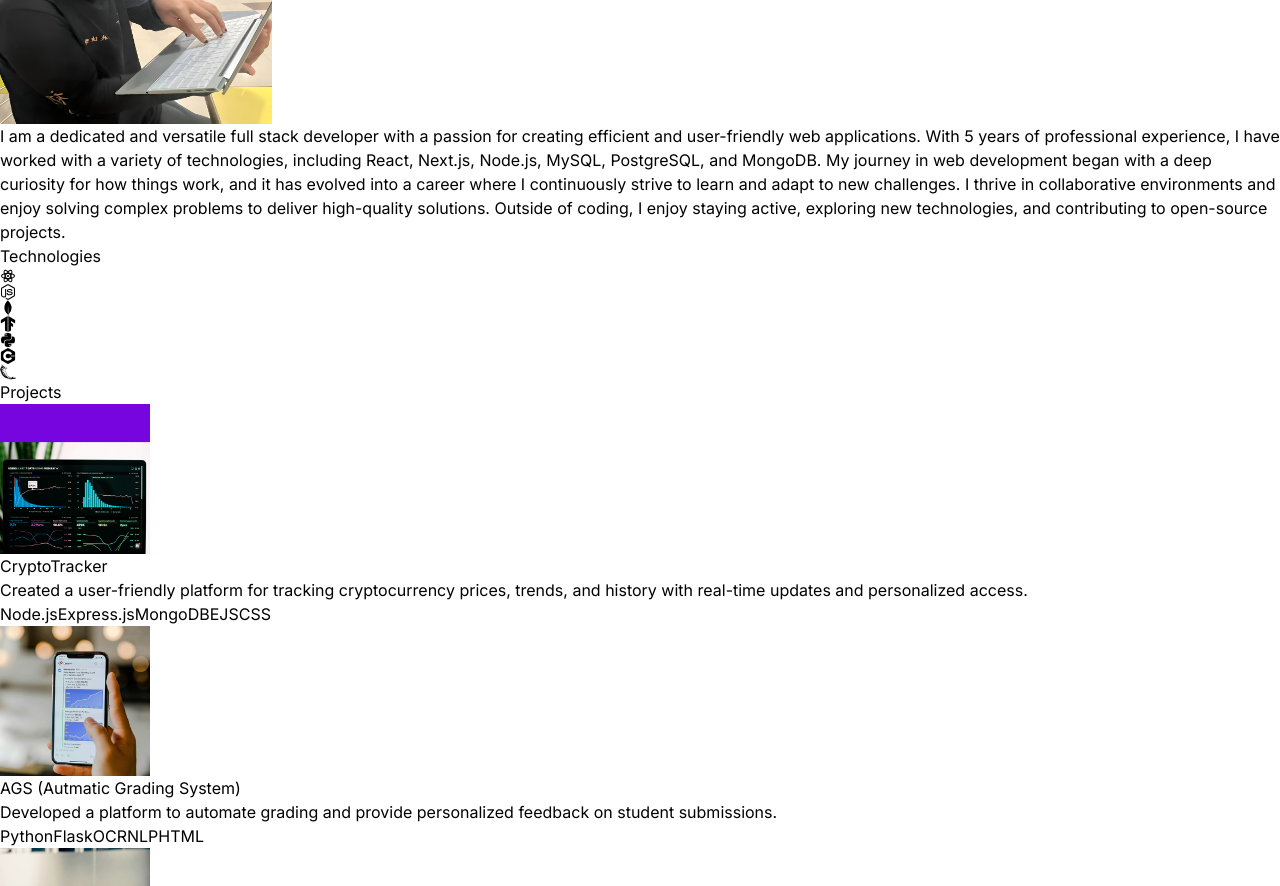
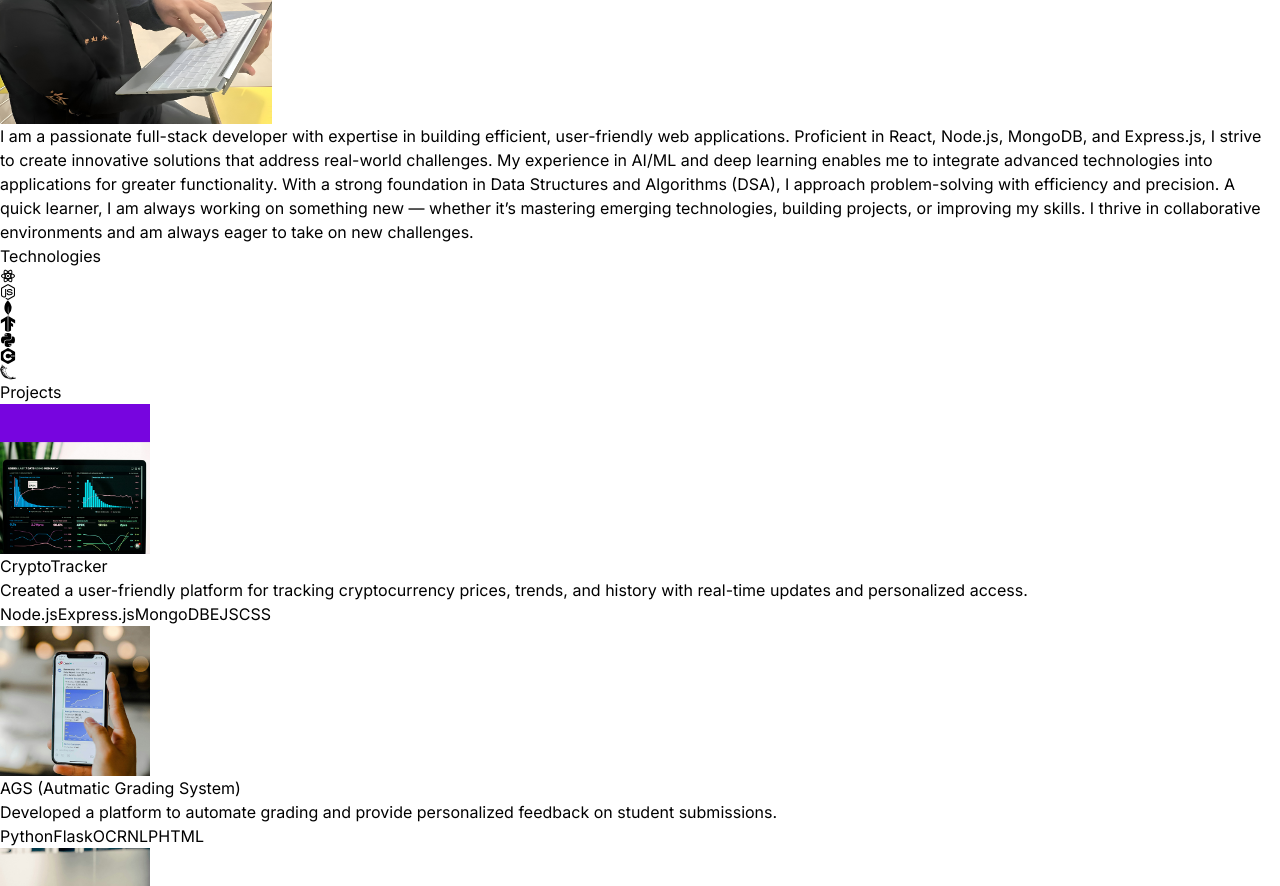
Before and after one commit to nottherealhuman69/portfolio, a React (Vite) app: page / in a window 1280 px wide. Shown: the part 1240-2126 px from the top of the page. Built offline with nearby package versions, Linux system fonts and the light colour scheme.

Commit message:
modifying About Me

```diff
--- a/src/constants/index.js
+++ b/src/constants/index.js
@@ -4,7 +4,7 @@ import project3 from "../assets/projects/project-3.jpg";
 import project4 from "../assets/projects/project-4.jpg";
 
 export const HERO_CONTENT = `I am a passionate full-stack developer with a strong foundation in building scalable and efficient web applications. With expertise in front-end technologies like React and a solid grasp of back-end systems including Node.js, MongoDB, and Express.js, I deliver solutions that are both robust and user-focused. My experience extends to integrating AI/ML capabilities into applications, solving real-world problems through innovative designs, and conducting research in cutting-edge fields. Additionally, my advanced problem-solving skills are demonstrated through my proficiency on LeetCode, particularly in Dynamic Programming, Backtracking, and Divide and Conquer, which further enhance my ability to design optimal and efficient systems.`;
-export const ABOUT_TEXT = `I am a dedicated and versatile full stack developer with a passion for creating efficient and user-friendly web applications. With 5 years of professional experience, I have worked with a variety of technologies, including React, Next.js, Node.js, MySQL, PostgreSQL, and MongoDB. My journey in web development began with a deep curiosity for how things work, and it has evolved into a career where I continuously strive to learn and adapt to new challenges. I thrive in collaborative environments and enjoy solving complex problems to deliver high-quality solutions. Outside of coding, I enjoy staying active, exploring new technologies, and contributing to open-source projects.`;
+export const ABOUT_TEXT = `I am a passionate full-stack developer with expertise in building efficient, user-friendly web applications. Proficient in React, Node.js, MongoDB, and Express.js, I strive to create innovative solutions that address real-world challenges. My experience in AI/ML and deep learning enables me to integrate advanced technologies into applications for greater functionality. With a strong foundation in Data Structures and Algorithms (DSA), I approach problem-solving with efficiency and precision. A quick learner, I am always working on something new — whether it’s mastering emerging technologies, building projects, or improving my skills. I thrive in collaborative environments and am always eager to take on new challenges.`;
 
 export const EXPERIENCES = [
   {
```
